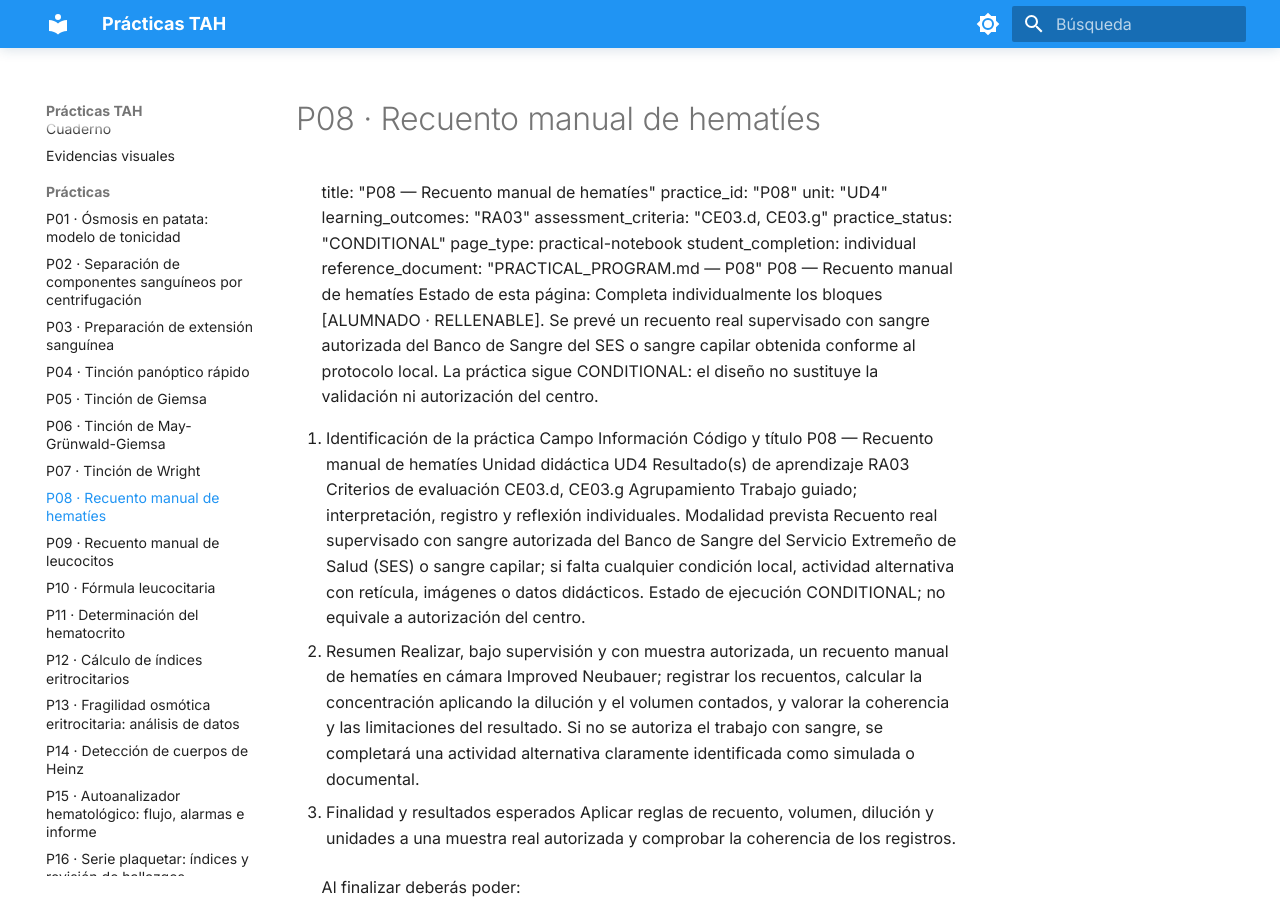
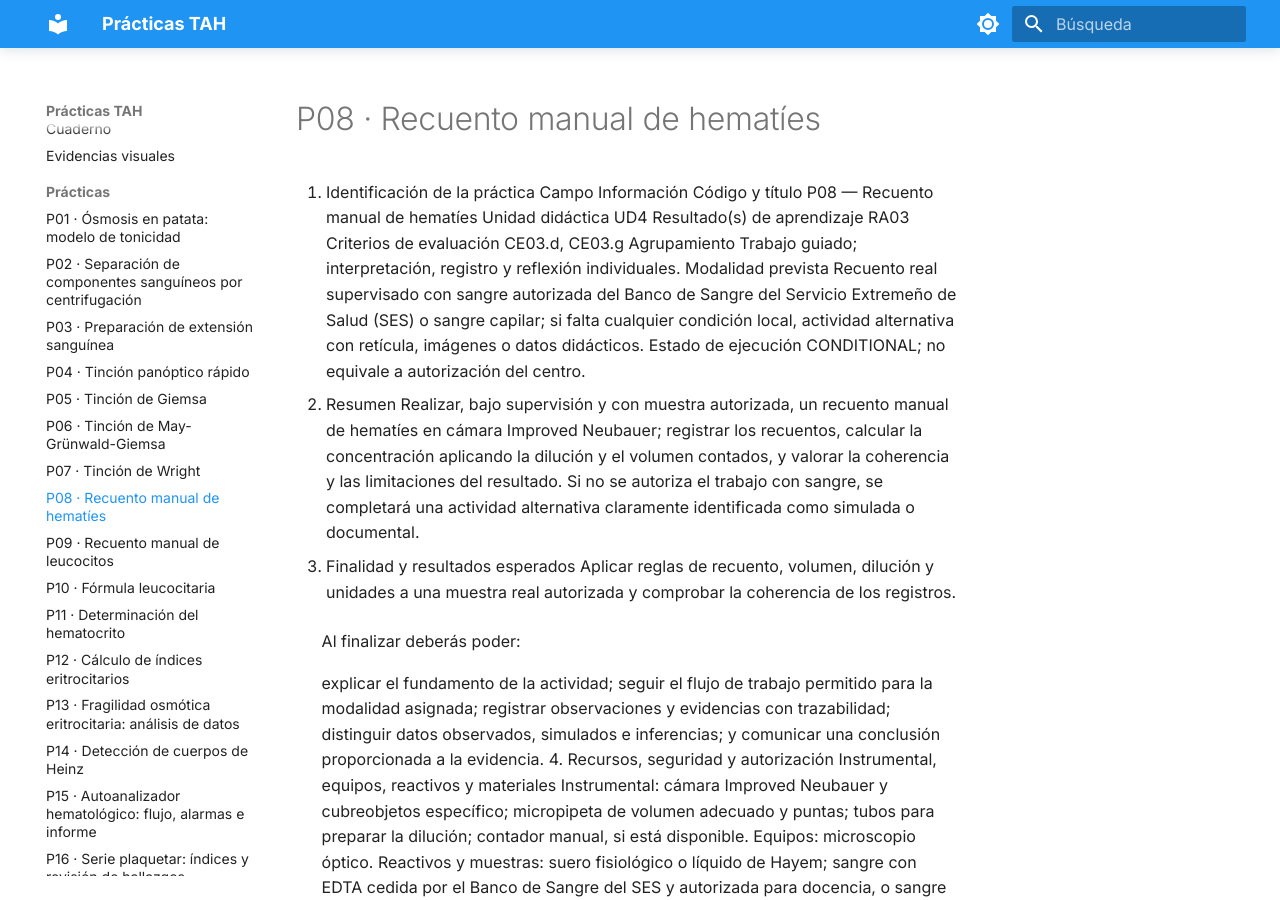
Before and after one commit to aegutierrezr01-png/Practicas-de-hematologia-Allinson, an MkDocs documentation site: the page built from docs/practicas-generadas/P08_Recuento_manual_hematies.md, in a window 1280 px wide and 900 px high. Built offline with MkDocs 1.6.1 and Material for MkDocs 9.7.7, drawn with Linux system fonts in a browser that asks for light colours.

Commit message:
Update P08_Recuento_manual_hematies.md

```diff
--- a/docs/practicas-generadas/P08_Recuento_manual_hematies.md
+++ b/docs/practicas-generadas/P08_Recuento_manual_hematies.md
@@ -1,7 +1,4 @@
 
-title: "P08 — Recuento manual de hematíes" practice_id: "P08" unit: "UD4" learning_outcomes: "RA03" assessment_criteria: "CE03.d, CE03.g" practice_status: "CONDITIONAL" page_type: practical-notebook student_completion: individual reference_document: "PRACTICAL_PROGRAM.md — P08"
-P08 — Recuento manual de hematíes
-Estado de esta página: Completa individualmente los bloques [ALUMNADO · RELLENABLE]. Se prevé un recuento real supervisado con sangre autorizada del Banco de Sangre del SES o sangre capilar obtenida conforme al protocolo local. La práctica sigue CONDITIONAL: el diseño no sustituye la validación ni autorización del centro.
 
 1. Identificación de la práctica
 Campo	Información
```
